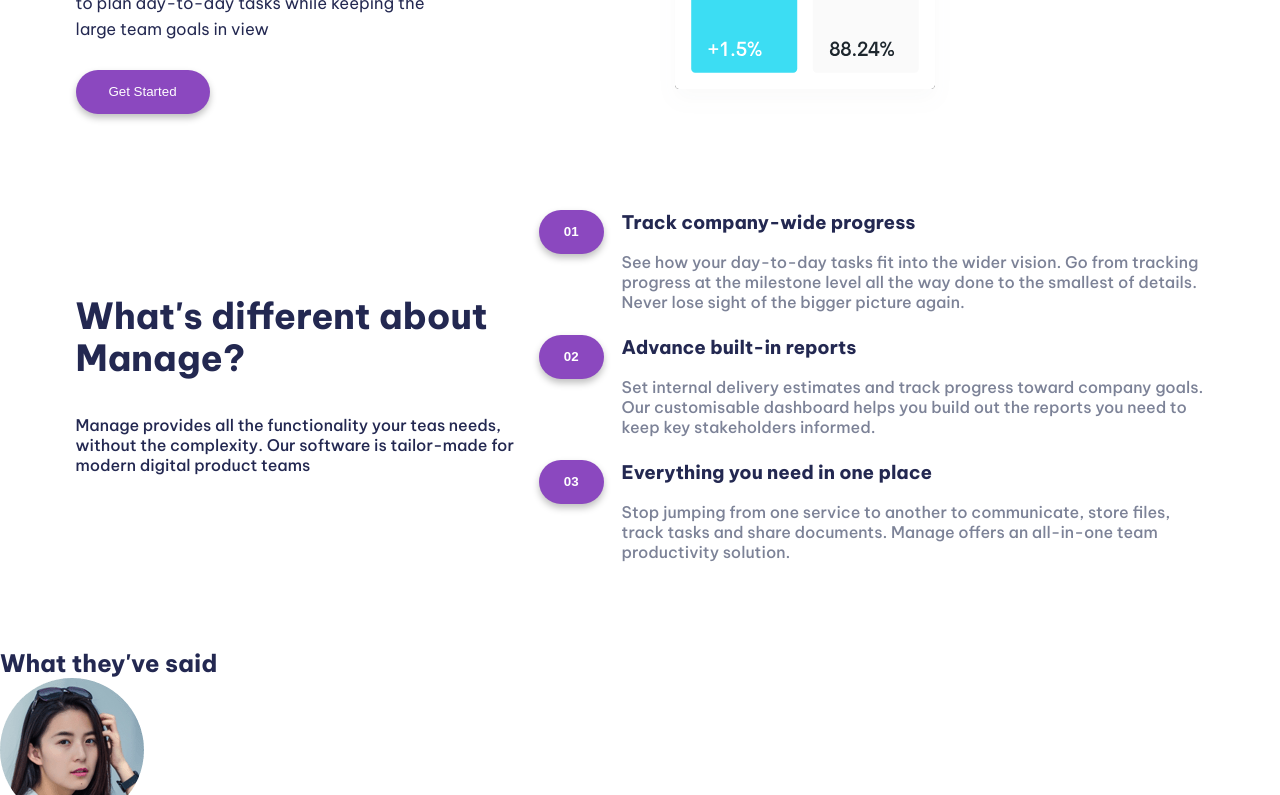
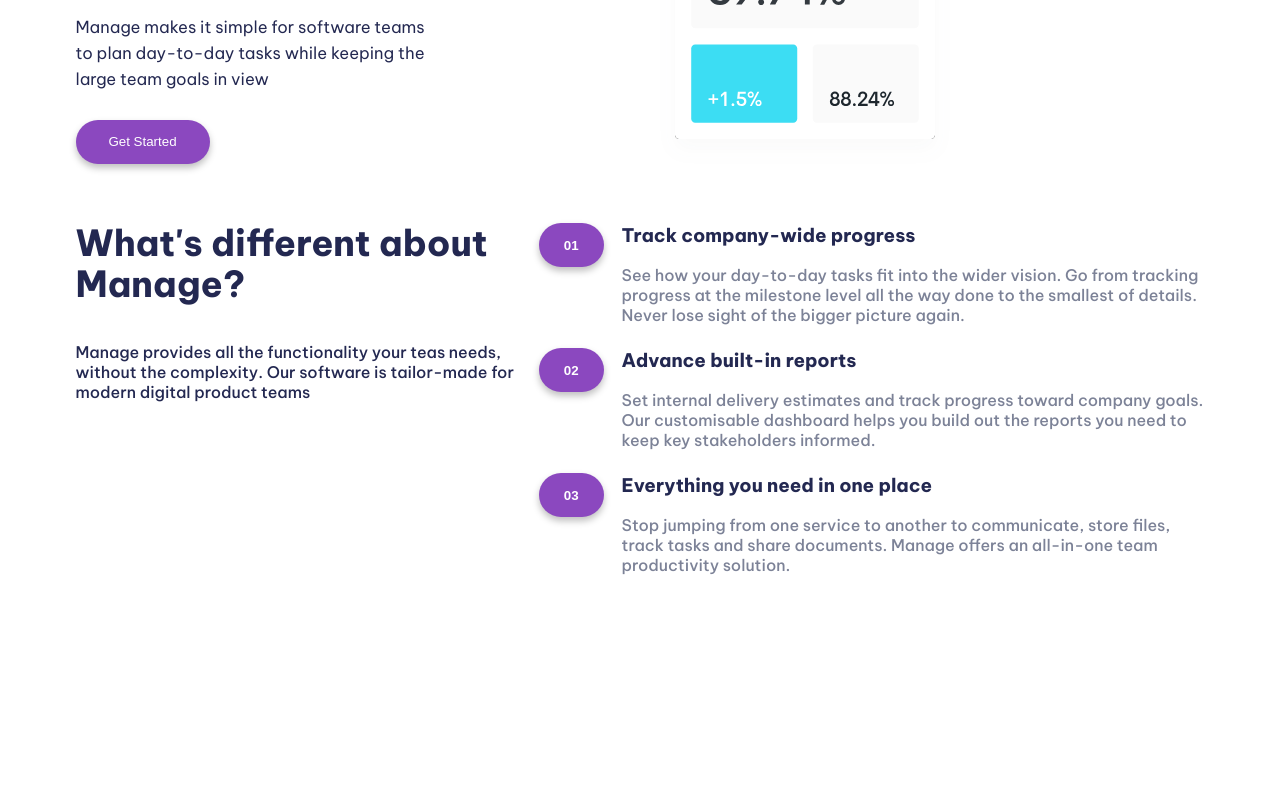
Before and after one commit to mariafero/Maria-Rodriguez, a plain HTML site: page index.html in a window 1280 px wide. Shown: the part 580-1375 px from the top of the page. Drawn offline with Linux system fonts and the light colour scheme.

Commit message:
Update the about section with some fixes

```diff
--- a/css/style.css
+++ b/css/style.css
@@ -28,6 +28,7 @@ body {
     flex-direction: column;
     max-width: 1440px;
     background-color: var(--white);
+    gap: 50px;
 }
 
 .navbar {
@@ -120,19 +121,21 @@ button.mini {
     margin-bottom: 28px;
 }
 
+/* NOTE: Fix the size of about section */
+
 .about {
     align-self: center;
     width: 1129px;
     height: 525px;
     display: flex;
     justify-content: stretch;
-    align-items: center;
+    align-items: stretch;
 }
 
 .about-main {
     display: flex;
     flex-direction: column;
-    justify-content: center;
+    /* justify-content: center; */
     align-items: flex-start;
     padding: 0px;
     gap: 36px;
```
